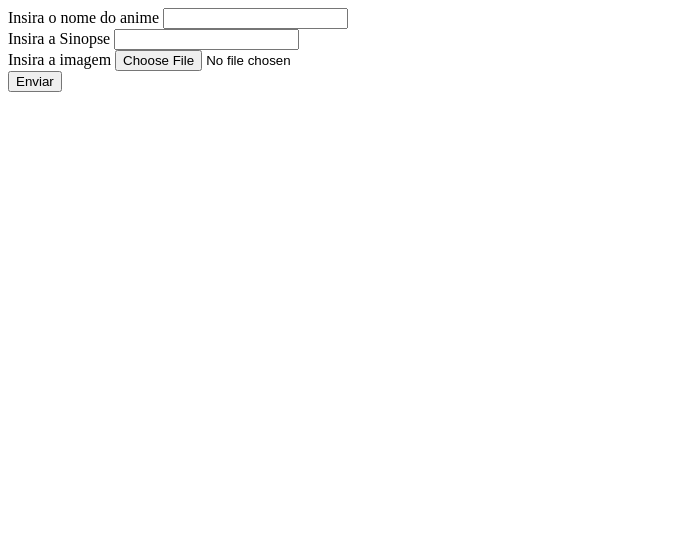
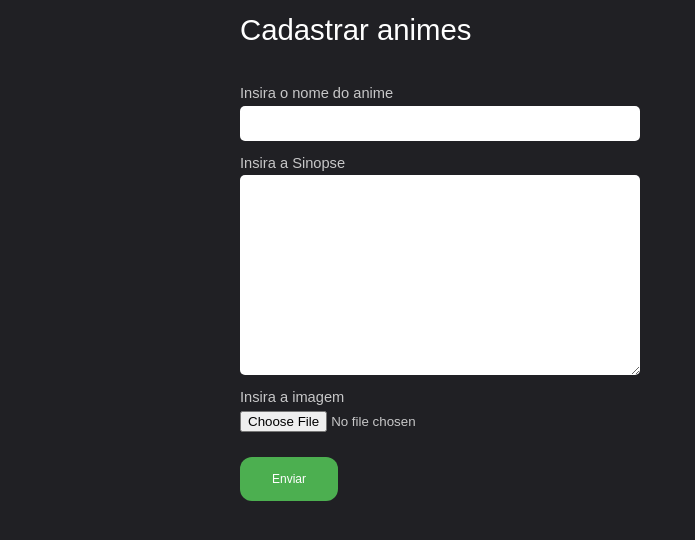
Before and after one commit to GleydsonRodrigues/Site-AnimesDS, a PHP site: page /cadastroAnimes.php in a window 1280 px wide. Shown: the top 540 px of the page, without its empty margins (0-695 px from the left). Run offline with PHP 8.4, Linux system fonts and the light colour scheme.

Commit message:
finalizando a parte de cadastro de animes

```diff
--- a/site/cadastroAnimes.php
+++ b/site/cadastroAnimes.php
@@ -31,26 +31,29 @@ if(isset($_POST['txtName'])){
     <meta charset="UTF-8">
     <meta http-equiv="X-UA-Compatible" content="IE=edge">
     <meta name="viewport" content="width=device-width, initial-scale=1.0">
+    <link rel="stylesheet" href="css/main.css">
     <title>Cadastro de animes</title>
 </head>
 <body>
-    <div>
+    <div class="container">
 
-        <form action="" method="post" enctype="multipart/form-data">
+        <h1>Cadastrar animes</h1>
+
+        <form class="fomulario-animes" method="post" enctype="multipart/form-data">
             <div>
-                <label for="txtName">Insira o nome do anime</label>
-                <input type="text" name="txtName" id="">
+                <label for="txtName">Insira o nome do anime</label><br>
+                <input type="text" name="txtName" id="" class="form-elements">
             </div>
             <div>
-                <label for="txtSinopse">Insira a Sinopse</label>
-                <input type="text" name="txtSinopse" id="">
+                <label for="txtSinopse">Insira a Sinopse</label><br>
+                <textarea name="txtSinopse" id="" cols="30" rows="10" class="form-elements"></textarea>
             </div>
             <div>
-                <label for="imagem">Insira a imagem</label>
+                <label for="imagem">Insira a imagem</label><br>
                 <input type="file" name="imagem" id="">
             </div>
-            <div>
-                <input type="submit" value="Enviar">
+            <div><br>
+                <input type="submit" value="Enviar" class="buttonCadastro">
             </div>
         </form>
     </div>
--- a/site/css/main.css
+++ b/site/css/main.css
@@ -278,3 +278,35 @@ textarea {
 	right: 20px;
 
 }
+
+/* Cadastro de animes */
+
+.container{
+	width: 800px;
+	margin: 0 auto;
+}
+.img-demostracao{
+	width: 500px;
+}
+.buttonCadastro {
+    background-color: #4CAF50;
+    border: none;
+    color: white;
+    padding: 15px 32px;
+    text-align: center;
+    text-decoration: none;
+    display: inline-block;
+    font-size: 12px;
+	border-radius: 12px;
+}
+.buttonCadastro:hover{
+	color: #202024;
+}
+.form-elements{
+	padding: 10px;
+	display: block;
+	border-radius: 5px;
+	border: 0;
+	margin-bottom: 10px;
+	width: 50%;
+}
--- a/site/index.php
+++ b/site/index.php
@@ -36,7 +36,7 @@
 								$imagem = $linha['imagem'];
 								echo"
 								<div class='caixa'>
-								<a href='https://youtu.be/s6zR2T9vn2c' class='image fit'><img src='$imagem'/></a>
+									<a href='https://youtu.be/s6zR2T9vn2c' target='_black' class='image fit'><img src='$imagem' image/></a>
 									<div class='inner'>
 										<h3>$nome</h3>
 										<p>$sinopse</p>
```
Also changed, not shown: site/confirmarEnvio.php (+6 -3 lines), site/images/61e7fcd4c73dd.jpg (added), site/images/61e7fdc9c1f59.jpg (added), site/images/61e800942189a.jpg (added), site/images/61e8018faa82e.jpg (added), site/images/61e802f3db89e.jpg (added). Lines whose indentation alone changed are shown as unchanged.
